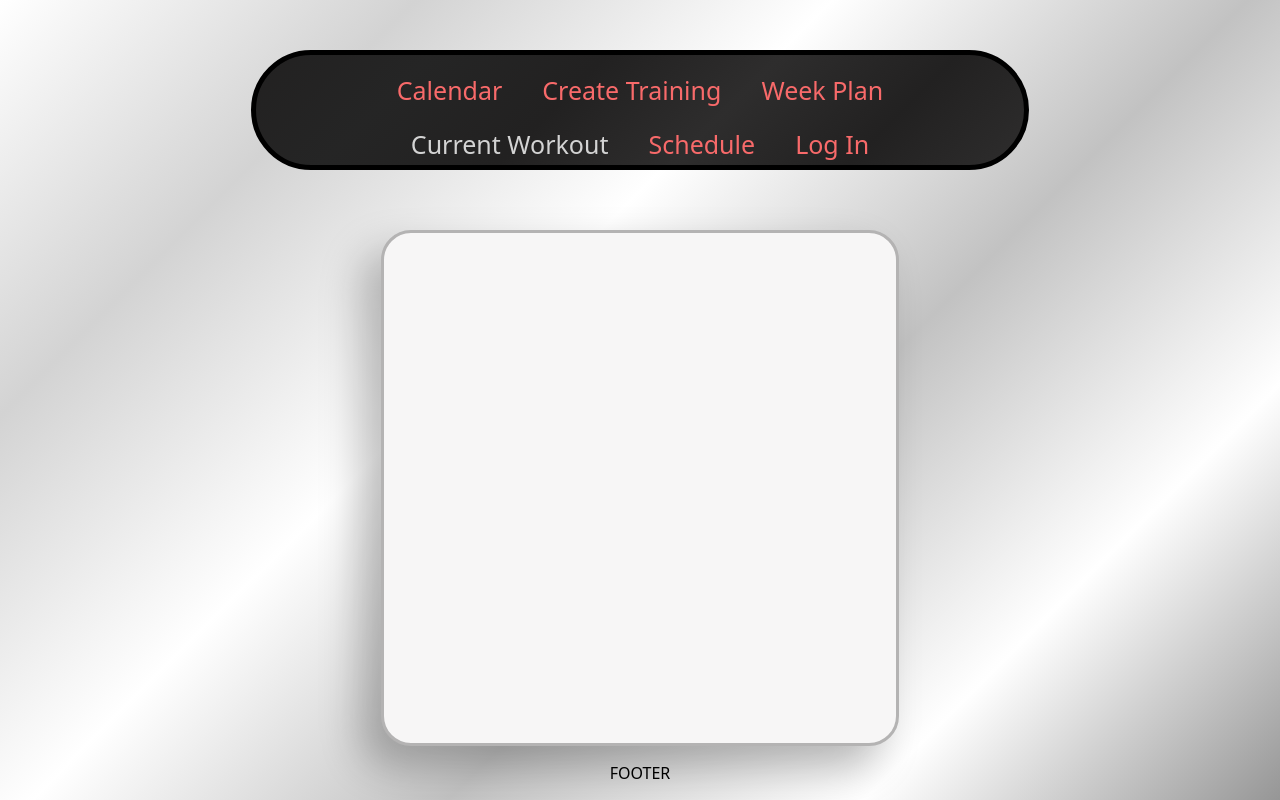
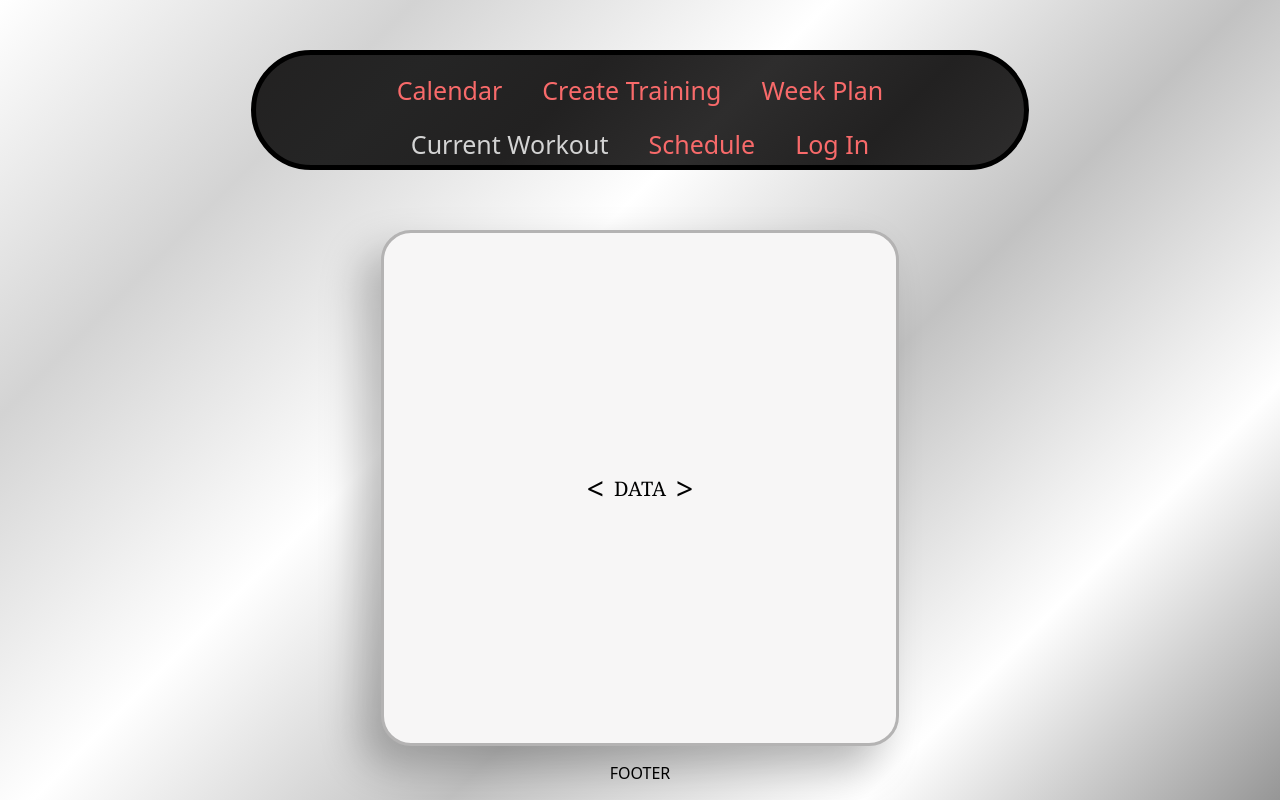
Before and after one commit to Jaro111/gym_tracker_FE, a React (Vite) app: page /myCurrentWorkout in a window 1280 px wide. Built offline with nearby package versions, Linux system fonts and the light colour scheme; no server answers.

Commit message:
chore: basic fetch and divs created

```diff
--- a/src/App.jsx
+++ b/src/App.jsx
@@ -55,7 +55,10 @@ function App() {
         <NavbarPanel />
         <Routes>
           <Route path="" element={<CalendarPage dateNow={dateNow} />} />
-          <Route path="/myCurrentWorkout" element={<MyCurrentWorkout />} />
+          <Route
+            path="/myCurrentWorkout"
+            element={<MyCurrentWorkout dateNow={dateNow} />}
+          />
           <Route path="/createTraining" element={<CreateTraining />} />
           <Route path="/weekPlanPage" element={<WeekPlanPage />} />
           {/* <Route path="/schedulePage" element={<SchedulePage />} /> */}
--- a/src/components/currentWorkout/CurrentWorkout.jsx
+++ b/src/components/currentWorkout/CurrentWorkout.jsx
@@ -1,13 +1,39 @@
 import React from "react";
 import { getAllTrainingDays } from "../../utils/trainingDay";
-import { getExercisesByDate } from "../../utils/exercises";
-import { useState, useEffect } from "react";
+import { getDate } from "../../common/functions";
+import { TrainingDatePanel } from "./TrainingDatePanel";
+import { userContext } from "../../common/context";
+import { useState, useEffect, useContext } from "react";
 import "./CurrentWorkout.css";
 
-export const CurrentWorkout = () => {
+export const CurrentWorkout = (props) => {
+  //
+  const user = useContext(userContext).user;
+  const [trainingDaysArray, setTrainingDaysArray] = useState([]);
+  const [trainingDay, setTrainingDay] = useState("");
+
+  const { trainingDetails, dateNow } = props;
+  const dateToday = getDate(dateNow.year, dateNow.month, dateNow.day);
+
+  const getAllDays = async () => {
+    const data = await getAllTrainingDays(user.token);
+    setTrainingDaysArray(data.trainingDays);
+  };
+  //
+  useEffect(() => {
+    if (user.token) {
+      getAllDays();
+    }
+  }, [user.token]);
+  //
   return (
     <div className="currentWorkout-wrapper">
-      <div></div>
+      <TrainingDatePanel
+        trainingDaysArray={trainingDaysArray}
+        setTrainingDaysArray={setTrainingDaysArray}
+        trainingDay={trainingDay}
+        setTrainingDay={setTrainingDay}
+      />
     </div>
   );
 };
--- /dev/null
+++ b/src/components/currentWorkout/TrainingDatePanel.css
@@ -0,0 +1,23 @@
+.trainingDatePanel-wrapper {
+  display: flex;
+  justify-content: space-between;
+  gap: 10px;
+  align-items: center;
+  flex-direction: row;
+}
+
+.trainingDatePanel-dateMinus,
+.trainingDatePanel-datePlus {
+  font-size: 30px;
+  font-family: 900;
+  margin: 0;
+  padding: 0;
+}
+
+.trainingDatePanel-date {
+  font-family: Georgia, "Times New Roman", Times, serif;
+  font-size: 20px;
+  font-family: 900;
+  margin: 0;
+  padding: 0;
+}
--- /dev/null
+++ b/src/components/currentWorkout/TrainingDatePanel.jsx
@@ -0,0 +1,18 @@
+import React from "react";
+import "./TrainingDatePanel.css";
+
+export const TrainingDatePanel = () => {
+  return (
+    <div className="trainingDatePanel-wrapper">
+      <div>
+        <p className="trainingDatePanel-dateMinus">{"<"}</p>
+      </div>
+      <div>
+        <p className="trainingDatePanel-date">DATA</p>
+      </div>
+      <div>
+        <p className="trainingDatePanel-datePlus">{">"}</p>
+      </div>
+    </div>
+  );
+};
--- a/src/pages/MyCurrentWorkout.jsx
+++ b/src/pages/MyCurrentWorkout.jsx
@@ -2,10 +2,11 @@ import React from "react";
 import { useLocation } from "react-router-dom";
 import { CurrentWorkout } from "../components/currentWorkout/CurrentWorkout";
 
-export const MyCurrentWorkout = () => {
+export const MyCurrentWorkout = (props) => {
   const location = useLocation();
-  console.log(location);
+
+  const { dateNow } = props;
 
   const trainingDetails = location.state;
-  return <CurrentWorkout trainingDetails={trainingDetails} />;
+  return <CurrentWorkout trainingDetails={trainingDetails} dateNow={dateNow} />;
 };
--- a/src/utils/exercises.js
+++ b/src/utils/exercises.js
@@ -1,15 +1,15 @@
 const url = import.meta.env.VITE_URL;
 
-export const getExercisesByDate = async (jwt, date) => {
-  const res = await fetch(`${url}//exercises/getExercisesByDate/:${date}`, {
-    method: "GET",
-    headers: {
-      "Content-Type": "application/json",
-      Authorization: `Bearer ${jwt}`,
-    },
-  });
+// export const getExercisesByDate = async (jwt, date) => {
+//   const res = await fetch(`${url}//exercises/getExercisesByDate/:${date}`, {
+//     method: "GET",
+//     headers: {
+//       "Content-Type": "application/json",
+//       Authorization: `Bearer ${jwt}`,
+//     },
+//   });
 
-  const data = await res.json();
+//   const data = await res.json();
 
-  return data;
-};
+//   return data;
+// };
```
